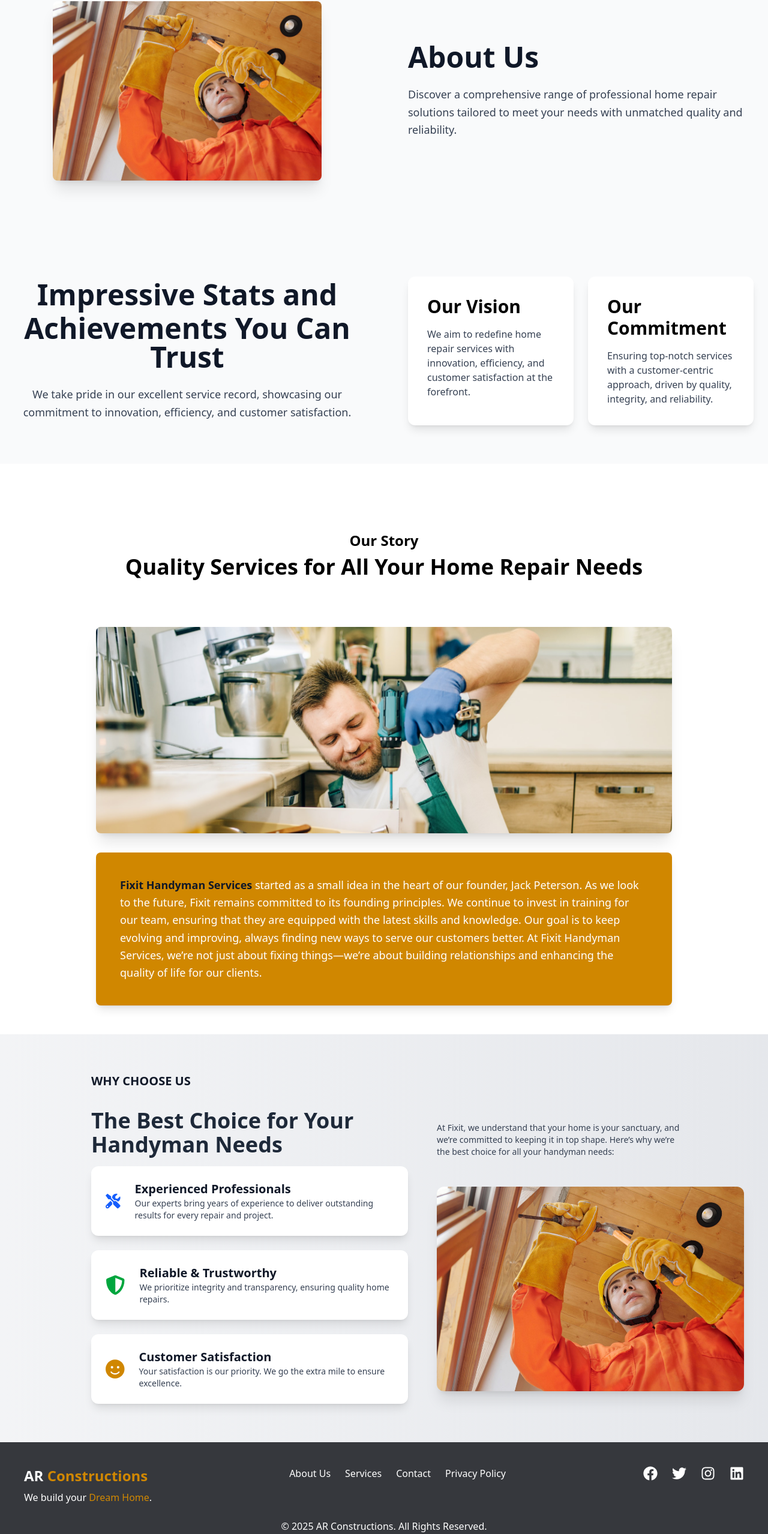
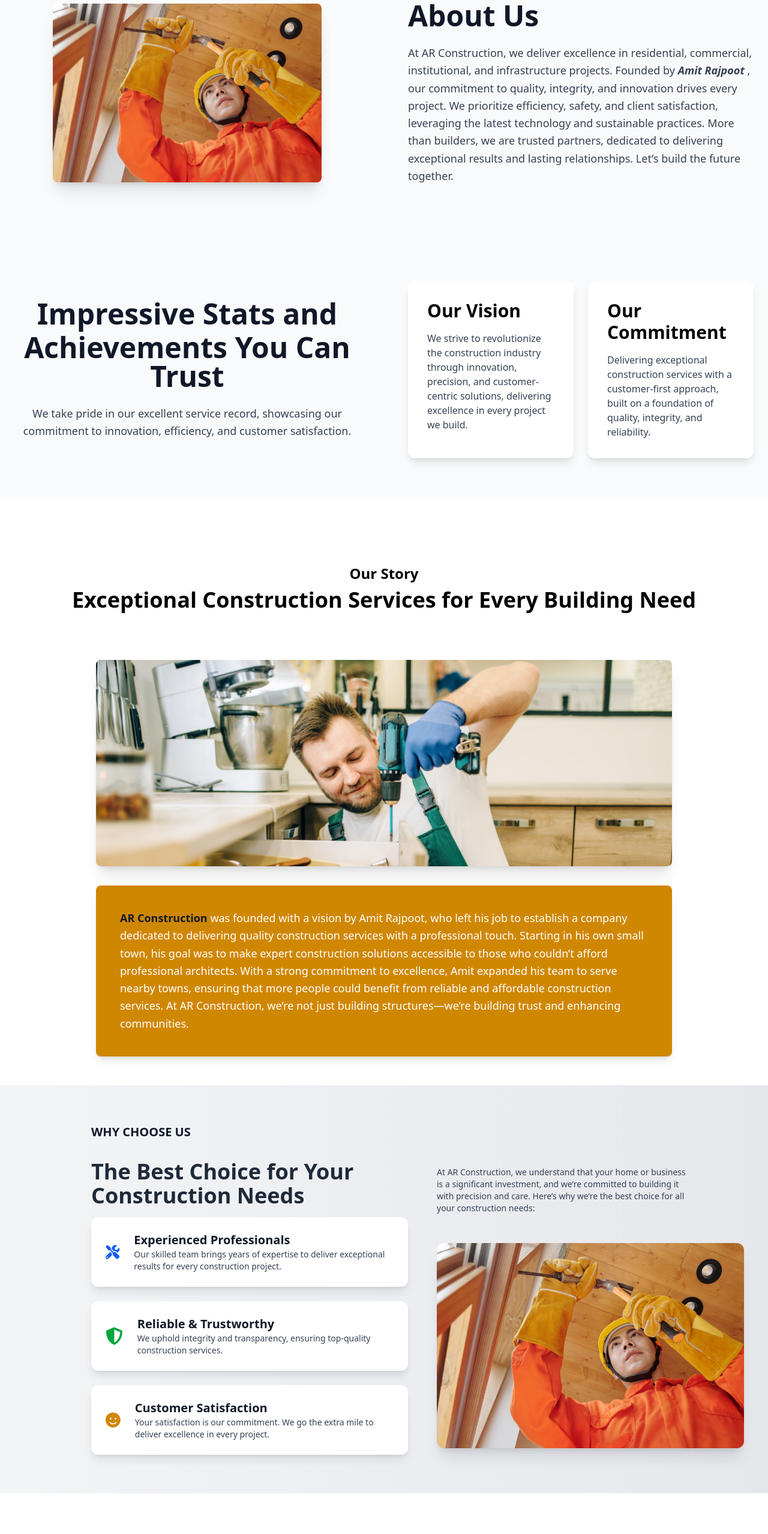
Before and after one commit to neharakesh/construction, a React (Vite) app: page /about in a window 1280 px wide. Shown: the part 190-2747 px from the top of the page at 60% size. Built offline with nearby package versions, Linux system fonts and the light colour scheme.

Commit message:
content updation and team section completed

```diff
--- a/src/pages/about.jsx
+++ b/src/pages/about.jsx
@@ -4,7 +4,8 @@ import Footer from '../components/footer'
 import cr4 from '../../public/images/build.jpeg'
 import About1 from '../../public/images/about1.jpg'
 import about2 from '../../public/images/about2.jpg'
-
+import { Mail, Phone, MapPin,ChevronDown } from "lucide-react"
+import Model from '../../public/images/model.jpeg'
 import { FaTools } from 'react-icons/fa'
 import { FaShieldAlt } from 'react-icons/fa'
 import { FaSmile } from 'react-icons/fa'
@@ -32,8 +33,11 @@ function About() {
         <div className="md:w-1/2 text-center md:text-left">
           <h1 className="text-5xl font-extrabold text-gray-900 mb-6">About Us</h1>
           <p className="text-lg text-gray-700 leading-relaxed">
-            Discover a comprehensive range of professional home repair solutions
-            tailored to meet your needs with unmatched quality and reliability.
+          At AR Construction, we deliver excellence in residential, commercial, institutional, and infrastructure projects. Founded by <em className='font-semibold'>Amit Rajpoot </em>, our commitment to quality, integrity, and innovation drives every project.
+
+We prioritize efficiency, safety, and client satisfaction, leveraging the latest technology and sustainable practices. More than builders, we are trusted partners, dedicated to delivering exceptional results and lasting relationships.
+
+Let’s build the future together.
           </p>
         </div>
       </div>
@@ -55,16 +59,14 @@ function About() {
           <div className="p-8 rounded-xl shadow-lg bg-white transition-transform transform hover:scale-105 hover:bg-blue-600 hover:text-white duration-300">
             <h2 className="text-3xl font-bold mb-4">Our Vision</h2>
             <p className="text-gray-700 hover:text-white">
-              We aim to redefine home repair services with innovation, efficiency, and
-              customer satisfaction at the forefront.
+            We strive to revolutionize the construction industry through innovation, precision, and customer-centric solutions, delivering excellence in every project we build.
             </p>
           </div>
 
           <div className="p-8 rounded-xl shadow-lg bg-white transition-transform transform hover:scale-105 hover:bg-green-600 hover:text-white duration-300">
             <h2 className="text-3xl font-bold mb-4">Our Commitment</h2>
             <p className="text-gray-700 hover:text-white">
-              Ensuring top-notch services with a customer-centric approach, driven by
-              quality, integrity, and reliability.
+            Delivering exceptional construction services with a customer-first approach, built on a foundation of quality, integrity, and reliability.
             </p>
           </div>
         </div>
@@ -73,7 +75,7 @@ function About() {
     <section>
         <div>
             <h1 className='justify-center items-center flex md:mt-28 font-semibold text-2xl'>Our Story</h1>
-            <h2 className='justify-center items-center flex md:mt-2 font-semibold text-4xl text-center'>Quality Services for All Your Home Repair Needs</h2>
+            <h2 className='justify-center items-center flex md:mt-2 font-semibold text-4xl text-center'>Exceptional Construction Services for Every Building Need</h2>
         </div>
         <div className="container mx-auto mt-20 flex flex-col items-center text-center md:text-left">
         <img
@@ -82,7 +84,7 @@ function About() {
           alt="Our Story"
         />
         <p className="mt-8 text-lg text-white leading-relaxed w-full md:w-3/4 p-10  shadow-lg rounded-lg bg-yellow-600">
-          <span className="font-semibold text-gray-900">Fixit Handyman Services</span> started as a small idea in the heart of our founder, Jack Peterson. As we look to the future, Fixit remains committed to its founding principles. We continue to invest in training for our team, ensuring that they are equipped with the latest skills and knowledge. Our goal is to keep evolving and improving, always finding new ways to serve our customers better. At Fixit Handyman Services, we’re not just about fixing things—we’re about building relationships and enhancing the quality of life for our clients.
+          <span className="font-semibold text-gray-900">AR Construction </span>was founded with a vision by Amit Rajpoot, who left his job to establish a company dedicated to delivering quality construction services with a professional touch. Starting in his own small town, his goal was to make expert construction solutions accessible to those who couldn’t afford professional architects. With a strong commitment to excellence, Amit expanded his team to serve nearby towns, ensuring that more people could benefit from reliable and affordable construction services. At AR Construction, we’re not just building structures—we’re building trust and enhancing communities.
         </p>
       </div>
 
@@ -98,14 +100,14 @@ function About() {
       {/* Left Side */}
       <div className="md:w-1/2 space-y-6 text-center md:text-left">
         <h2 className="text-3xl md:text-4xl font-bold text-gray-800 mb-4">
-          The Best Choice for Your Handyman Needs
+        The Best Choice for Your Construction Needs
         </h2>
 
         <div className="p-6 bg-white rounded-xl shadow-lg hover:shadow-2xl transition-shadow duration-300 flex items-center gap-6">
           <FaTools className="text-blue-600 text-4xl" />
           <div>
             <h2 className="text-xl font-semibold text-gray-900">Experienced Professionals</h2>
-            <p className="text-gray-700 text-sm">Our experts bring years of experience to deliver outstanding results for every repair and project.</p>
+            <p className="text-gray-700 text-sm">Our skilled team brings years of expertise to deliver exceptional results for every construction project.</p>
           </div>
         </div>
 
@@ -113,7 +115,7 @@ function About() {
           <FaShieldAlt className="text-green-600 text-4xl" />
           <div>
             <h2 className="text-xl font-semibold text-gray-900">Reliable & Trustworthy</h2>
-            <p className="text-gray-700 text-sm">We prioritize integrity and transparency, ensuring quality home repairs.</p>
+            <p className="text-gray-700 text-sm">We uphold integrity and transparency, ensuring top-quality construction services.</p>
           </div>
         </div>
 
@@ -121,18 +123,84 @@ function About() {
           <FaSmile className="text-yellow-600 text-4xl" />
           <div>
             <h2 className="text-xl font-semibold text-gray-900">Customer Satisfaction</h2>
-            <p className="text-gray-700 text-sm">Your satisfaction is our priority. We go the extra mile to ensure excellence.</p>
+            <p className="text-gray-700 text-sm">Your satisfaction is our commitment. We go the extra mile to deliver excellence in every project.</p>
           </div>
         </div>
       </div>
 
       {/* Right Side */}
       <div className="md:w-1/2 flex flex-col  space-y-4 ">
-      <p className='text-gray-700 text-sm md:mr-28'>At Fixit, we understand that your home is your sanctuary, and we’re committed to keeping it in top shape. Here’s why we’re the best choice for all your handyman needs:</p>
+      <p className='text-gray-700 text-sm md:mr-28'>At AR Construction, we understand that your home or business is a significant investment, and we’re committed to building it with precision and care. Here’s why we’re the best choice for all your construction needs:</p>
         <img className="w-full max-w-sm md:max-w-lg rounded-xl shadow-xl object-cover md:mr-28 mt-8 justify-center items-center flex text-center" src={About1} alt="About Us" />
       </div>
 
     </div>
+  </div>
+</section>
+      {/**Our team */}
+      <section className="mb-44 px-4">
+  {/* Section Heading */}
+  <h1 className="font-semibold text-gray-800 text-center text-3xl md:text-5xl mt-16">
+    Our Team
+  </h1>
+
+  {/* Team Members */}
+  <div className="flex flex-col md:flex-row md:ml-24 mt-16 gap-10 items-center md:items-start">
+
+    {/* Left Team Member */}
+    <div className="w-full md:w-1/2 flex flex-col md:flex-row items-center gap-6 p-6 border border-gray-200 shadow-lg rounded-lg">
+      {/* Profile Image */}
+      <div className="w-32 h-32 md:w-40 md:h-40 rounded-full overflow-hidden border-2 border-blue-500 shadow-md">
+        <img src={Model} alt="Profile" className="w-full h-full object-cover" />
+      </div>
+
+      {/* Profile Details */}
+      <div className="text-center md:text-left">
+        <h2 className="font-semibold text-2xl mb-2">Arshlan Ahmad</h2>
+        <p className="text-gray-600">Engineer + 2D Designer</p>
+        <p className="text-gray-500">AR Construction</p>
+
+        {/* Contact Info */}
+        <div className="mt-4">
+          <div className="flex justify-center md:justify-start items-center gap-2 text-gray-700">
+            <Phone className="text-blue-600 w-5 h-5" />
+            <p className="font-semibold">+88 4063 4956</p>
+          </div>
+          <div className="flex justify-center md:justify-start items-center gap-2 mt-2 text-gray-700">
+            <Mail className="text-blue-600 w-5 h-5" />
+            <p className="font-semibold">a@gmail.com</p>
+          </div>
+        </div>
+      </div>
+    </div>
+
+    {/* Right Team Member (Duplicate for another member) */}
+    <div className="w-full md:w-1/2 flex flex-col md:flex-row items-center gap-6 p-6 border border-gray-200 shadow-lg rounded-lg">
+      {/* Profile Image */}
+      <div className="w-32 h-32 md:w-40 md:h-40 rounded-full overflow-hidden border-2 border-blue-500 shadow-md">
+        <img src={Model} alt="Profile" className="w-full h-full object-cover" />
+      </div>
+
+      {/* Profile Details */}
+      <div className="text-center md:text-left">
+        <h2 className="font-semibold text-2xl mb-2">Ajay Rajpoot</h2>
+        <p className="text-gray-600">Supervisor </p>
+        <p className="text-gray-500">AR Construction</p>
+
+        {/* Contact Info */}
+        <div className="mt-4">
+          <div className="flex justify-center md:justify-start items-center gap-2 text-gray-700">
+            <Phone className="text-blue-600 w-5 h-5" />
+            <p className="font-semibold">+9598463517</p>
+          </div>
+          <div className="flex justify-center md:justify-start items-center gap-2 mt-2 text-gray-700">
+            <Mail className="text-blue-600 w-5 h-5" />
+            <p className="font-semibold">a@gmail.com</p>
+          </div>
+        </div>
+      </div>
+    </div>
+
   </div>
 </section>
 
--- a/src/pages/contact.jsx
+++ b/src/pages/contact.jsx
@@ -3,6 +3,7 @@ import About1 from '../../public/images/about1.jpg'
 import { Mail, Phone, MapPin,ChevronDown } from "lucide-react";
 import Navbar from '../components/navbar'
 import Footer from '../components/footer'
+import Map from '../components/heatmap.jsx'
 
 function Contact() {
   const [openFAQ, setOpenFAQ] = useState(null);
@@ -111,6 +112,10 @@ function Contact() {
       </div>
 
 
+    <div className='m-32'>
+      <Map/>
+    </div>
+
 
 
         <div className='mt-96'>
--- a/src/pages/home.jsx
+++ b/src/pages/home.jsx
@@ -14,13 +14,13 @@ function Home() {
      // Icon library for clean star icons
      const reviews = [
         {
-          name: "Rahul Sharma",
+          name: "Ashish Sahu",
           review:
             "Great experience! The service was exceptional, and I highly recommend it.",
           rating: 5,
         },
         {
-          name: "Priya Verma",
+          name: "Prince Sahu",
           review: "Good quality and friendly staff. Will definitely come back!",
           rating: 4,
         },
--- a/src/pages/project.jsx
+++ b/src/pages/project.jsx
@@ -1,17 +1,65 @@
 import React from 'react'
 import Navbar from '../components/navbar'
 import Footer from '../components/footer'
+import img1 from '../../public/images/about1.jpg'
 
 function Project() {
+    const projects = [
+        {
+          id: 1,
+          title: "Hotel Tejas-Mahoba",
+
+          description: "Hotel Tejas, Mahoba ,A Landmark Project by AR Construction  We proudly designed the 3D elevation and interior of Hotel Tejas, Mahoba, blending modern aesthetics with functionality. Our interior design ensures a luxurious yet comfortable ambiance, enhancing the guest experience. This project reflects our commitment to excellence in architectural innovation and design.",
+          image:`${img1}` ,
+        },
+        {
+          id: 2,
+          title: "House Design & Planning-Rath Panvari",
+          description: "Rath Panvari – House Design & Planning by AR Construction We meticulously planned and designed a modern house in Rath Panvari, ensuring a perfect blend of functionality and aesthetics. Our expert 2D planning and 3D elevation brought the homeowner's vision to life, creating a comfortable and stylish living space.",
+          image:`${img1}`,
+        },
+        {
+          id: 3,
+          title: "Home Design-Mauranipur",
+          description: "Mauranipur – Thoughtfully Designed Home by AR Construction At AR Construction, we designed a detailed 2D floor plan and a captivating 3D elevation for a stunning home in Mauranipur. Our approach combines smart space utilization, modern aesthetics, and comfort, bringing the homeowner’s dream to life with precision and creativity.",
+          image:`${img1}`,
+        },
+        {
+          id: 4,
+          title: "Petrol Pump & CNG Structure – A Project by AB Construction, Jhansi",
+          description: "Petrol Pump & CNG Structure – A Project by AB Construction, Jhansi At AB Construction, Jhansi, we designed and developed a robust Petrol Pump & CNG structure, ensuring durability, safety, and efficient space utilization.Expert planning and structural design meet industry standards, providing a seamless blend of functionality and modern aesthetics.",
+          image:`${img1}`,
+        },
+      ];
+
     return (
         <>
         <div>
             <Navbar/>
         </div>
         <div className='mt-32'>
-            <h1 className='md:ml-32'>OUR WORK</h1>
-            <h1 className='md:ml-32 text-5xl font-bold md:mr-96'>Building the future of the construction industry, one project at a time</h1>
+            <h1 className='md:ml-32 ml-8'>OUR WORK</h1>
+            <h1 className='md:ml-32 md:text-5xl text-3xl font-bold md:mr-96 ml-8'>Building the future of the construction industry, one project at a time</h1>
         </div>
+
+        <div>
+        <div className="max-w-6xl mx-auto p-6">
+      <h2 className="text-3xl font-bold text-center mb-8">Our Projects</h2>
+      <div className="grid md:grid-cols-1 lg:grid-cols-2 gap-6">
+        {projects.map((project) => (
+          <div key={project.id} className="bg-white shadow-lg rounded-lg overflow-hidden hover:shadow-2xl transition hover:bg-yellow-500 hover:text-white">
+            <img src={project.image} alt={project.title} className="w-full h-48 object-cover" />
+            <div className="p-4">
+              <h3 className="text-xl font-semibold hover:text-white">{project.title}</h3>
+              <p className="text-gray-600 mt-2 hover:text-white">{project.description}</p>
+            </div>
+          </div>
+        ))}
+      </div>
+    </div>
+
+        </div>
+
         <div className='mt-44'>
             <Footer/>
         </div>
--- a/src/pages/service.jsx
+++ b/src/pages/service.jsx
@@ -15,9 +15,9 @@ const services = [
     { icon: <Truck className="text-green-500 w-12 h-12" />, title: "Material Supply", desc: "Reliable supply of high-quality construction materials for your projects." },
     { icon: <Wrench className="text-red-500 w-12 h-12" />, title: "Renovation & Remodeling", desc: "Transforming old spaces into modern, functional environments." },
     { icon: <Ruler className="text-purple-500 w-12 h-12" />, title: "Site Planning", desc: "Expert site planning to optimize space, safety, and efficiency." },
-    { icon: <PaintRoller className="text-orange-500 w-12 h-12" />, title: "Interior & Exterior Painting", desc: "Enhancing aesthetics with high-quality painting services." },
-    { icon: <Hammer className="text-indigo-500 w-12 h-12" />, title: "Steel & Concrete Work", desc: "Durable steel and concrete solutions for strong foundations." },
-    { icon: <Layers className="text-pink-500 w-12 h-12" />, title: "Waterproofing & Insulation", desc: "High-performance waterproofing & insulation services." }
+    { icon: <PaintRoller className="text-orange-500 w-12 h-12" />, title: "2D Planning & 3D Elivation", desc: "Bringing your vision to life with precise 2D planning and stunning 3D elevation designs." },
+    { icon: <Hammer className="text-indigo-500 w-12 h-12" />, title: "Vastu Consultant", desc: "Expert Vastu consultation for harmonious and well-balanced building and home designs." },
+    { icon: <Layers className="text-pink-500 w-12 h-12" />, title: "Blueprint & Estimation", desc: "Precise blueprints and cost estimations for efficient, budget-friendly construction." }
   ];
     return (
         <>
@@ -78,8 +78,8 @@ const services = [
       {/* Right Side - Image */}
       <div className="md:w-1/2 w-full flex justify-center">
       <p className="text-gray-700 text-base md:text-lg leading-relaxed">
-          Our suite of integrated construction services ensures the highest degree of quality,
-          safety, efficiency, and innovation on your projects.
+      Delivering Comprehensive Construction Solutions for Lasting Excellence
+      Our range of construction services is designed to uphold the highest standards of quality, safety, efficiency, and innovation, ensuring exceptional results for every project.
         </p>
       </div>
 
@@ -131,7 +131,7 @@ const services = [
 
 
         </div>
-        <div className='mt-96'>
+        <div className=''>
             <Footer/>
         </div>
         </>
```
Also changed, not shown: public/images/model.jpeg (added).
